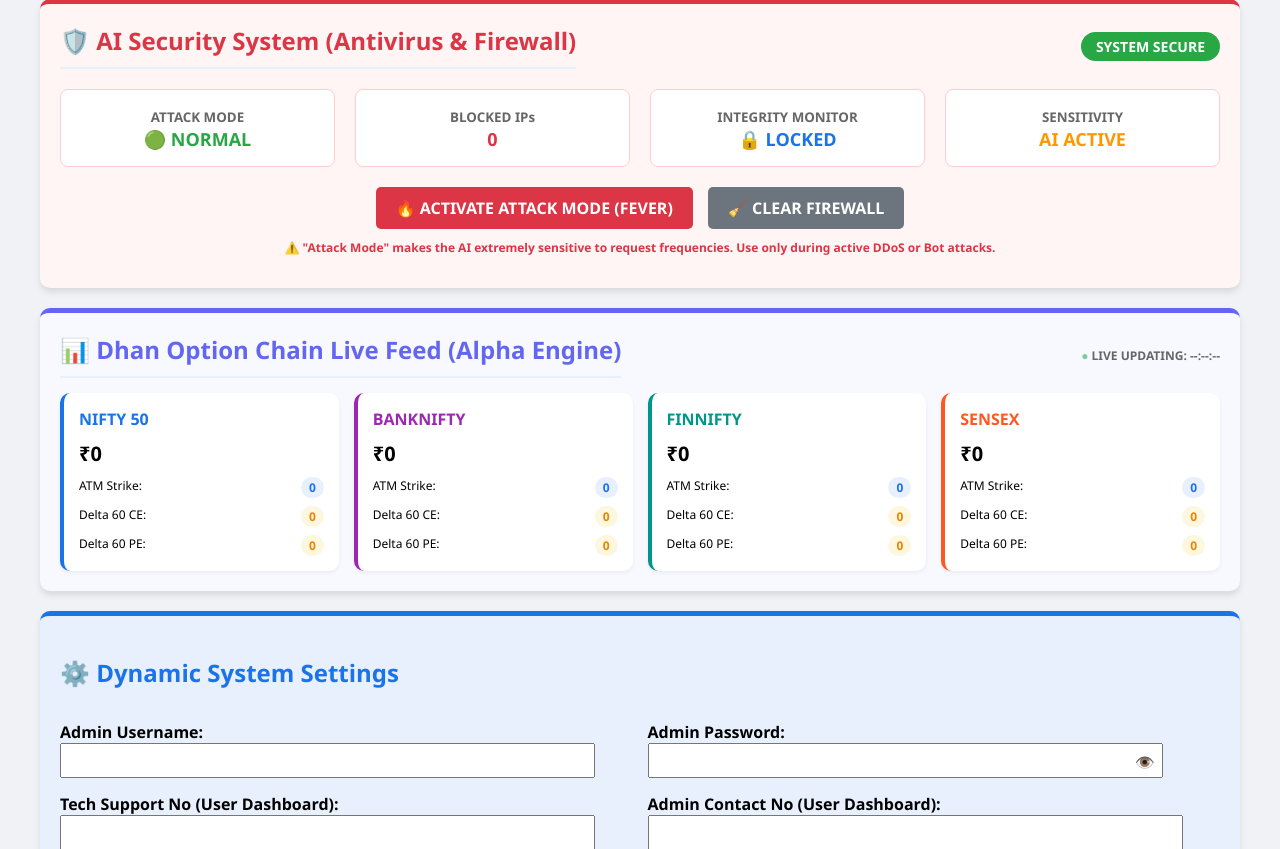
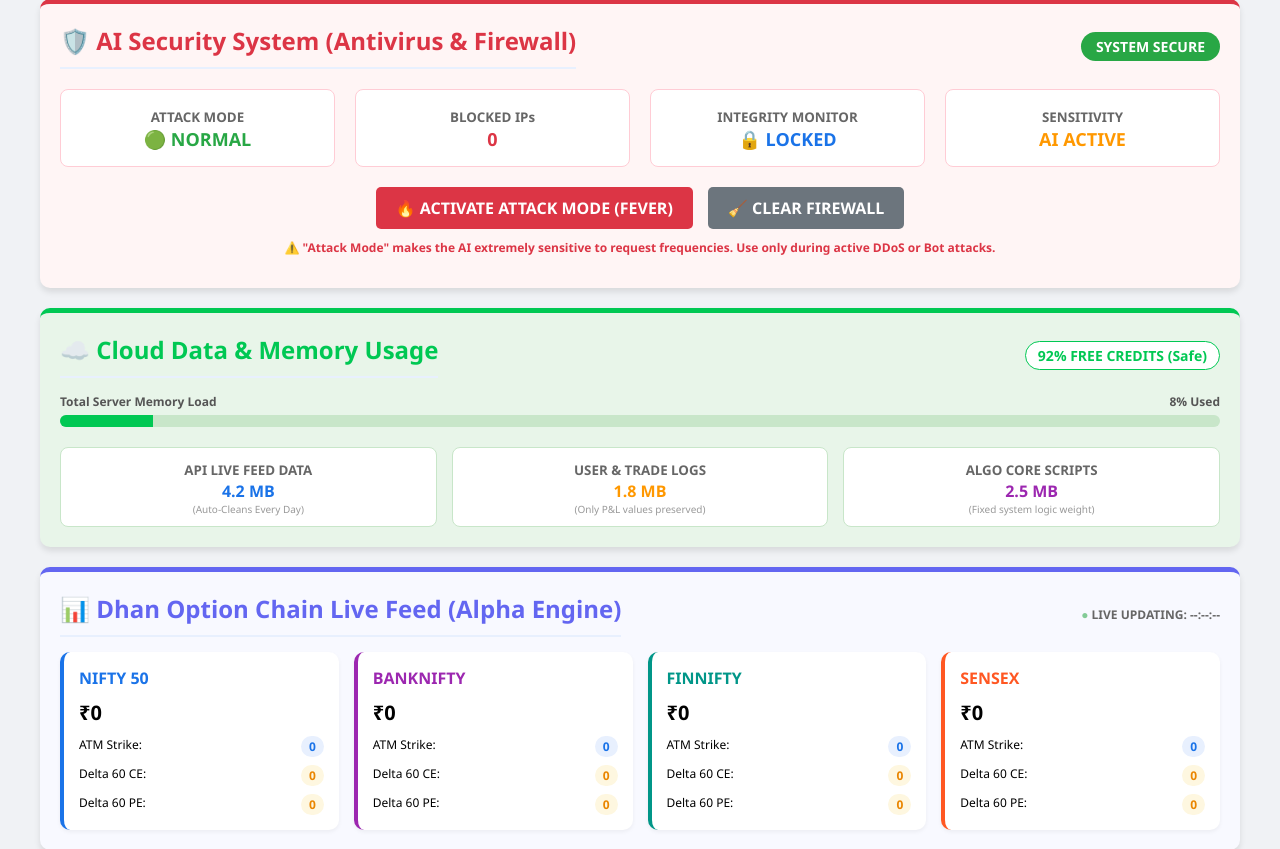
Before and after one commit to venkatanelson/GVN_MASTER_AI, a Flask app: template templates/admin.html in a window 1280 px wide. Shown: the part 96-945 px from the top of the page. Run offline with Flask 3, Linux system fonts and the light colour scheme; the template is opened without the code that fills it, so the values that code supplies are empty.

Commit message:
Update admin.html

```diff
--- a/templates/admin.html
+++ b/templates/admin.html
@@ -79,6 +79,43 @@
         <p style="text-align: center; font-size: 12px; color: #dc3545; margin-top: 10px; font-weight: bold;">
             ⚠️ "Attack Mode" makes the AI extremely sensitive to request frequencies. Use only during active DDoS or Bot attacks.
         </p>
+    </div>
+
+    <!-- ☁️ CLOUD DATA & MEMORY USAGE -->
+    <div class="card" style="border-top: 5px solid #00c853; background: #e8f5e9;">
+        <div style="display: flex; justify-content: space-between; align-items: center;">
+            <h2 style="color: #00c853; margin: 0;">☁️ Cloud Data & Memory Usage</h2>
+            <div style="font-weight: bold; font-size: 14px; color: #00c853; background: white; padding: 4px 12px; border-radius: 20px; border: 1px solid #00c853;">
+                <span id="cloud-status">92% FREE CREDITS (Safe)</span>
+            </div>
+        </div>
+        <div style="margin-top: 15px;">
+            <div style="display: flex; justify-content: space-between; font-size: 12px; font-weight: bold; color: #555; margin-bottom: 5px;">
+                <span>Total Server Memory Load</span>
+                <span>8% Used</span>
+            </div>
+            <div style="background: #c8e6c9; border-radius: 10px; height: 12px; overflow: hidden;">
+                <div style="background: #00c853; height: 100%; width: 8%;"></div>
+            </div>
+        </div>
+
+        <div style="display: grid; grid-template-columns: repeat(3, 1fr); gap: 15px; margin-top: 20px;">
+            <div style="background: white; padding: 10px; border-radius: 8px; border: 1px solid #c8e6c9; text-align: center;">
+                <small style="color: #666; font-weight: bold;">API LIVE FEED DATA</small><br>
+                <span style="font-size: 16px; font-weight: bold; color: #1a73e8;">4.2 MB</span>
+                <div style="font-size: 10px; color: #999;">(Auto-Cleans Every Day)</div>
+            </div>
+            <div style="background: white; padding: 10px; border-radius: 8px; border: 1px solid #c8e6c9; text-align: center;">
+                <small style="color: #666; font-weight: bold;">USER & TRADE LOGS</small><br>
+                <span style="font-size: 16px; font-weight: bold; color: #ff9800;">1.8 MB</span>
+                <div style="font-size: 10px; color: #999;">(Only P&L values preserved)</div>
+            </div>
+            <div style="background: white; padding: 10px; border-radius: 8px; border: 1px solid #c8e6c9; text-align: center;">
+                <small style="color: #666; font-weight: bold;">ALGO CORE SCRIPTS</small><br>
+                <span style="font-size: 16px; font-weight: bold; color: #9c27b0;">2.5 MB</span>
+                <div style="font-size: 10px; color: #999;">(Fixed system logic weight)</div>
+            </div>
+        </div>
     </div>
 
     <!-- 🌟 NEW: DHAN OPTION CHAIN LIVE FEED -->
```
